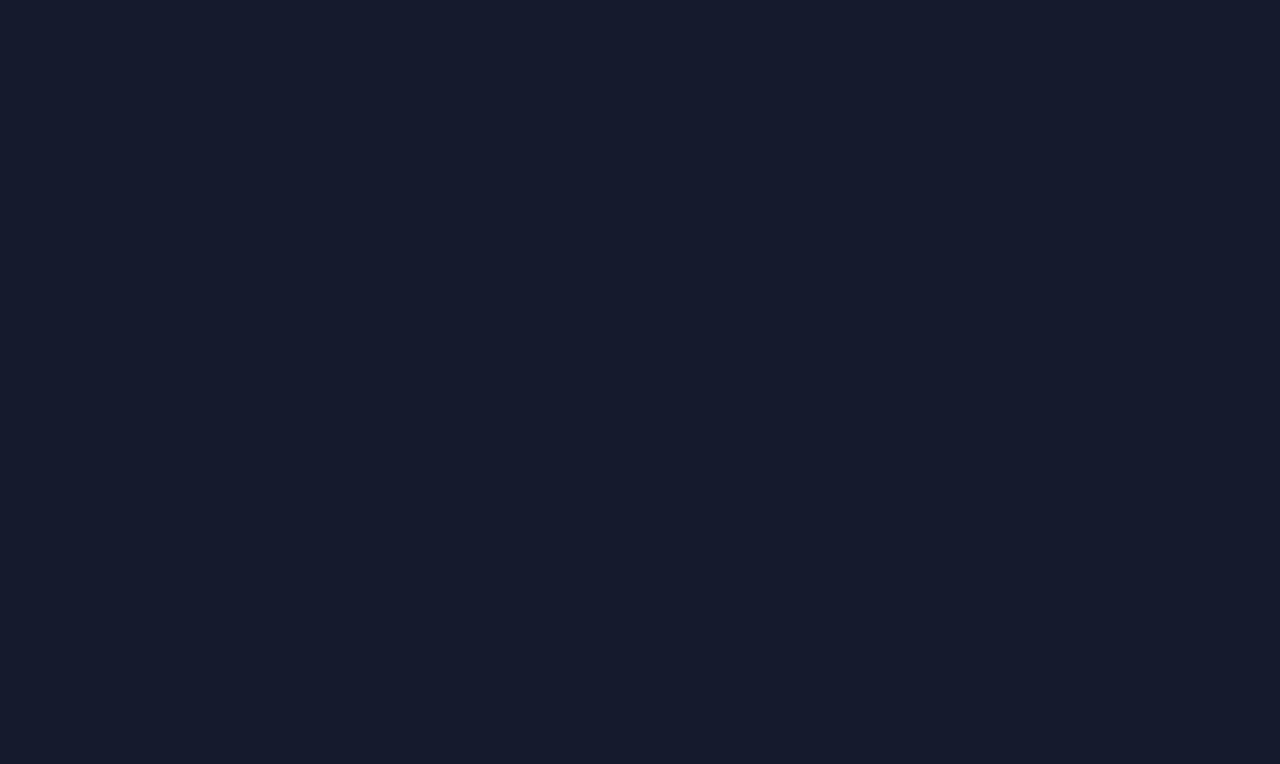
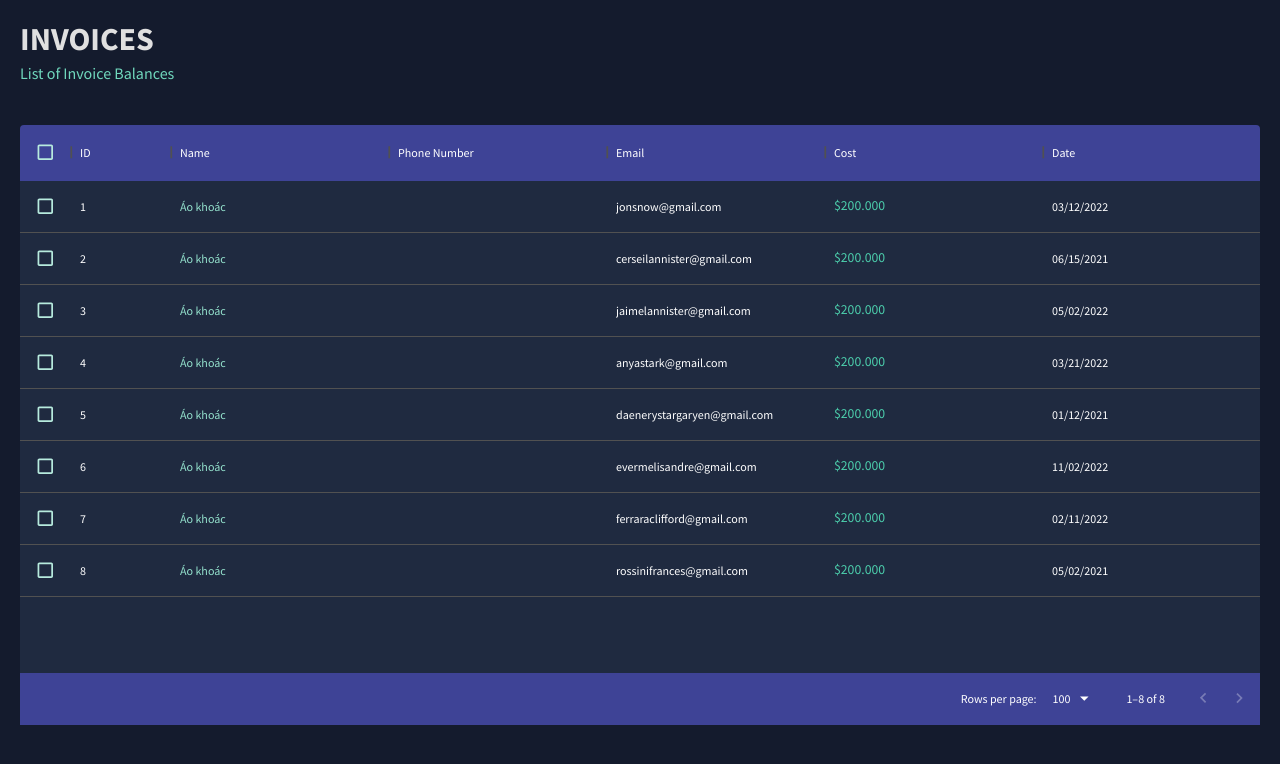
Before and after one commit to monleak/sp-fe, a React (Create React App) app: page /invoices in a window 1280 px wide. Before the commit this address had no page. Shown: the top 764 px of the page. Built offline with nearby package versions, Linux system fonts and the light colour scheme.

Commit message:
update import history list

```diff
--- a/src/App.tsx
+++ b/src/App.tsx
@@ -4,10 +4,11 @@
 import Sidebar from './scenes/global/Sidebar';
 import Dashboard from './scenes/dashboard';
 import Team from './scenes/team';
-// import Invoices from './scenes/invoices';
+import ImportStoryList from './scenes/list/ImportHistoryList';
 // import Contacts from './scenes/contacts';
 // import Bar from './scenes/bar';
 import ImportProductsForm from './scenes/form/ImportProductForm';
+import Invoices from './scenes/list/index';
 // import Line from './scenes/line';
 // import Pie from './scenes/pie';
 // import FAQ from './scenes/faq';
@@ -35,8 +36,9 @@
                 path='/importProductsForm'
                 element={<ImportProductsForm />}
               />
+              <Route path='/importStoryList' element={<ImportStoryList />} />
+              <Route path='/invoices' element={<Invoices />} />
               {/* <Route path="/contacts" element={<Contacts />} />
-              <Route path="/invoices" element={<Invoices />} />
               <Route path="/bar" element={<Bar />} />
               <Route path="/pie" element={<Pie />} />
               <Route path="/line" element={<Line />} />
--- /dev/null
+++ b/src/scenes/list/ImportHistoryList.tsx
@@ -0,0 +1,96 @@
+import { Box, Typography, useTheme } from '@mui/material';
+import { DataGrid } from '@mui/x-data-grid';
+import { tokens } from '../../theme';
+import { mockDataImportStoryList } from '../../data/mockData';
+import Header from '../../components/Header';
+
+const ImportStoryList = () => {
+  const theme = useTheme();
+  const colors = tokens(theme.palette.mode);
+  const columns = [
+    { field: 'id', headerName: 'ID' },
+    { field: 'supplier_id', headerName: 'Supplier Id' },
+    { field: 'supplier', headerName: 'Supplier ', flex: 1 },
+    { field: 'product_id', headerName: 'Product Id' },
+    { field: 'product', headerName: 'Product ', flex: 1 },
+    { field: 'subproduct_id', headerName: 'Subproduct Id' },
+    {
+      field: 'quantity',
+      headerName: 'Quantity',
+      flex: 1,
+    },
+    {
+      field: 'total_cost',
+      headerName: 'Total Cost',
+      flex: 1,
+      renderCell: (params: any) => (
+        <Typography color={colors.greenAccent[500]}>
+          ${params.row.cost}
+        </Typography>
+      ),
+    },
+    {
+      field: 'status',
+      headerName: 'Status',
+      flex: 1,
+    },
+    {
+      field: 'note',
+      headerName: 'Note',
+      flex: 1,
+    },
+    {
+      field: 'created_by',
+      headerName: 'Created By',
+      flex: 1,
+    },
+    {
+      field: 'update_by',
+      headerName: 'Updated By',
+      flex: 1,
+    },
+  ];
+
+  return (
+    <Box m='20px'>
+      <Header title='List' subtitle='Import History List' />
+      <Box
+        m='40px 0 0 0'
+        height='75vh'
+        sx={{
+          '& .MuiDataGrid-root': {
+            border: 'none',
+          },
+          '& .MuiDataGrid-cell': {
+            borderBottom: 'none',
+          },
+          '& .name-column--cell': {
+            color: colors.greenAccent[300],
+          },
+          '& .MuiDataGrid-columnHeaders': {
+            backgroundColor: colors.blueAccent[700],
+            borderBottom: 'none',
+          },
+          '& .MuiDataGrid-virtualScroller': {
+            backgroundColor: colors.primary[400],
+          },
+          '& .MuiDataGrid-footerContainer': {
+            borderTop: 'none',
+            backgroundColor: colors.blueAccent[700],
+          },
+          '& .MuiCheckbox-root': {
+            color: `${colors.greenAccent[200]} !important`,
+          },
+        }}
+      >
+        <DataGrid
+          checkboxSelection
+          rows={mockDataImportStoryList}
+          columns={columns}
+        />
+      </Box>
+    </Box>
+  );
+};
+
+export default ImportStoryList;
--- /dev/null
+++ b/src/scenes/list/index.tsx
@@ -0,0 +1,83 @@
+import { Box, Typography, useTheme } from '@mui/material';
+import { DataGrid } from '@mui/x-data-grid';
+import { tokens } from '../../theme';
+import { mockDataInvoices } from '../../data/mockData';
+import Header from '../../components/Header';
+
+const Invoices = () => {
+  const theme = useTheme();
+  const colors = tokens(theme.palette.mode);
+  const columns = [
+    { field: 'id', headerName: 'ID' },
+    {
+      field: 'name',
+      headerName: 'Name',
+      flex: 1,
+      cellClassName: 'name-column--cell',
+    },
+    {
+      field: 'phone',
+      headerName: 'Phone Number',
+      flex: 1,
+    },
+    {
+      field: 'email',
+      headerName: 'Email',
+      flex: 1,
+    },
+    {
+      field: 'cost',
+      headerName: 'Cost',
+      flex: 1,
+      renderCell: (params: any) => (
+        <Typography color={colors.greenAccent[500]}>
+          ${params.row.cost}
+        </Typography>
+      ),
+    },
+    {
+      field: 'date',
+      headerName: 'Date',
+      flex: 1,
+    },
+  ];
+
+  return (
+    <Box m='20px'>
+      <Header title='INVOICES' subtitle='List of Invoice Balances' />
+      <Box
+        m='40px 0 0 0'
+        height='75vh'
+        sx={{
+          '& .MuiDataGrid-root': {
+            border: 'none',
+          },
+          '& .MuiDataGrid-cell': {
+            borderBottom: 'none',
+          },
+          '& .name-column--cell': {
+            color: colors.greenAccent[300],
+          },
+          '& .MuiDataGrid-columnHeaders': {
+            backgroundColor: colors.blueAccent[700],
+            borderBottom: 'none',
+          },
+          '& .MuiDataGrid-virtualScroller': {
+            backgroundColor: colors.primary[400],
+          },
+          '& .MuiDataGrid-footerContainer': {
+            borderTop: 'none',
+            backgroundColor: colors.blueAccent[700],
+          },
+          '& .MuiCheckbox-root': {
+            color: `${colors.greenAccent[200]} !important`,
+          },
+        }}
+      >
+        <DataGrid checkboxSelection rows={mockDataInvoices} columns={columns} />
+      </Box>
+    </Box>
+  );
+};
+
+export default Invoices;
```
Also changed, not shown: src/data/mockData.ts (+210 -188 lines).
